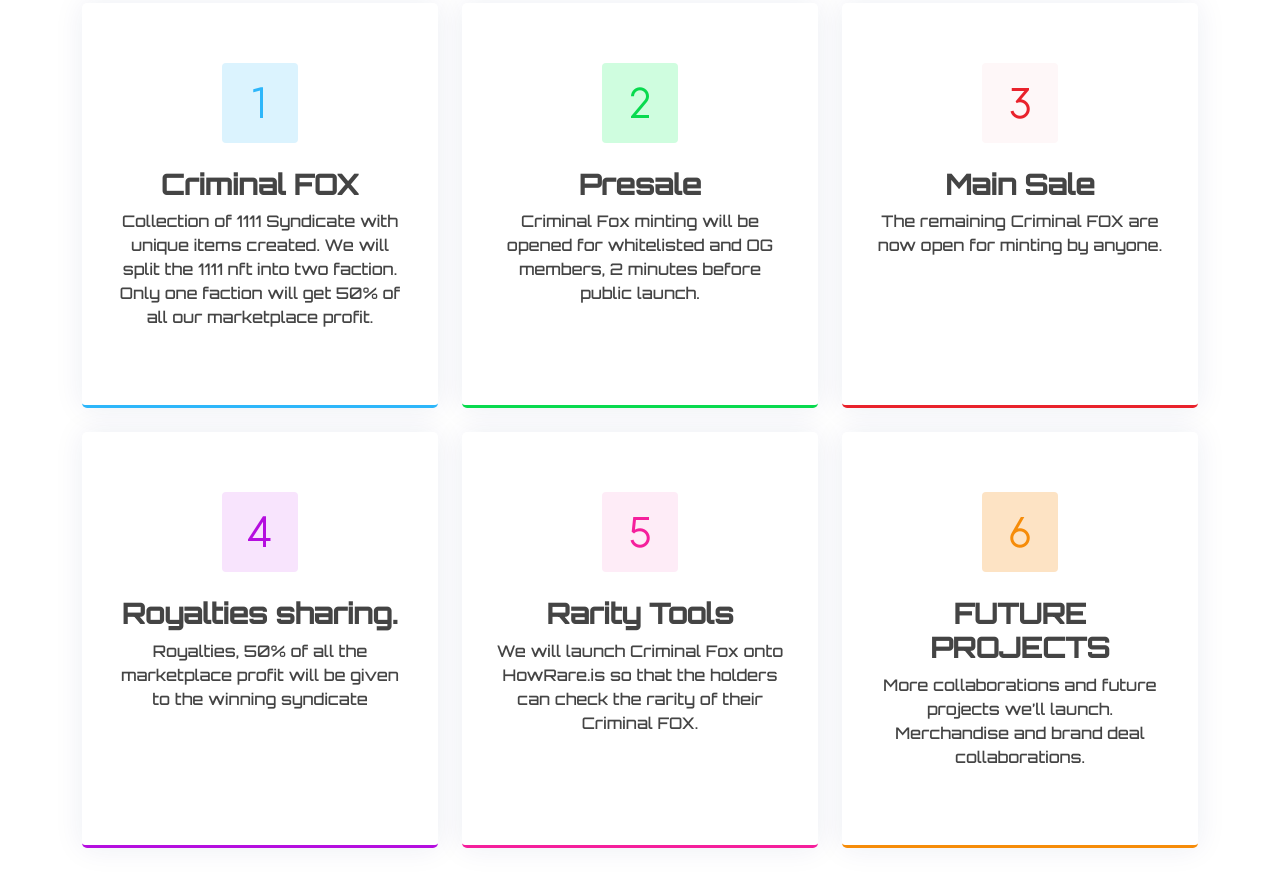
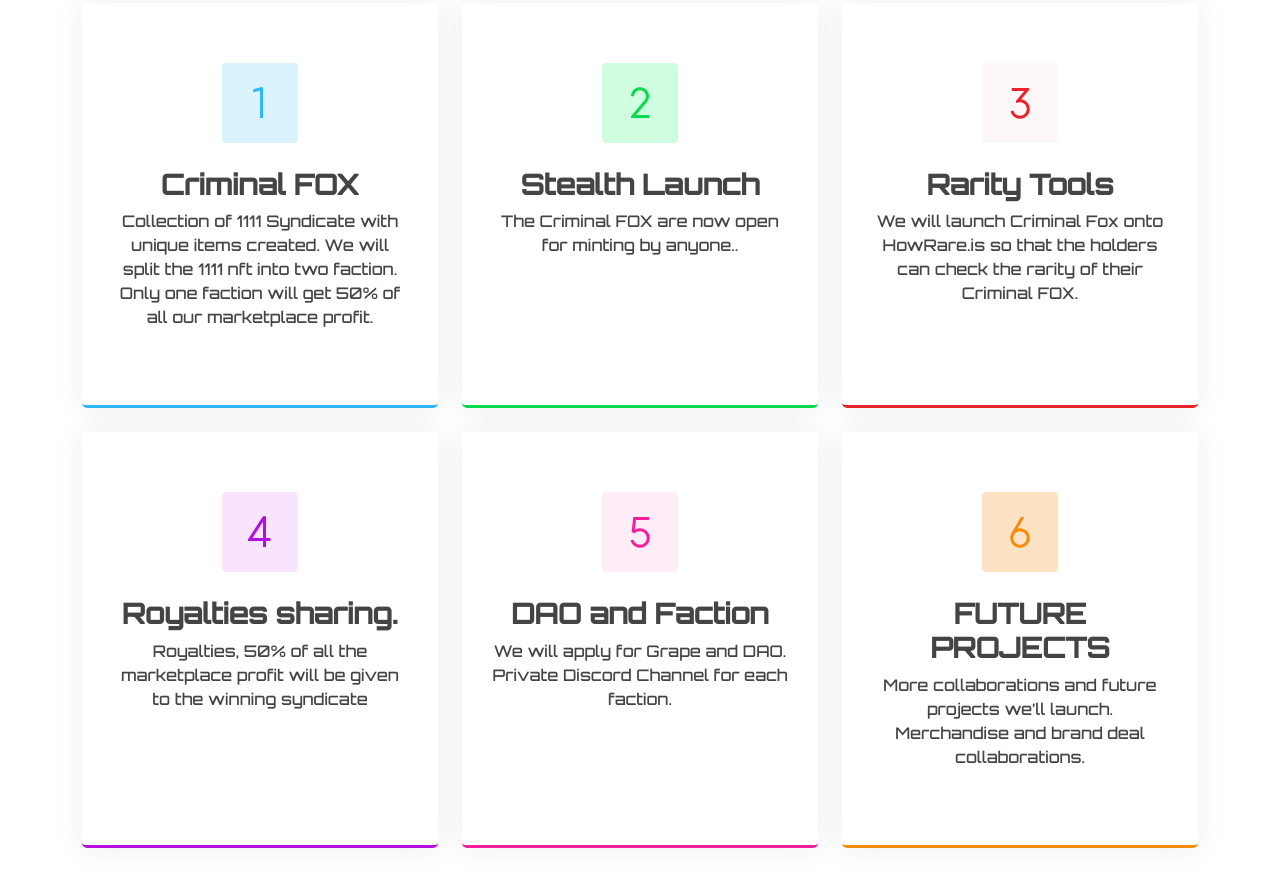
Before and after one commit to jazgozum/CriminalFox, a plain HTML site: page index.html in a window 1280 px wide. Shown: the part 2165-3051 px from the top of the page. Drawn offline with Linux system fonts and the light colour scheme.

Commit message:
edit key

```diff
--- a/index.html
+++ b/index.html
@@ -646,8 +646,8 @@
           <div class="col-lg-4 col-md-6" data-aos="fade-up" data-aos-delay="400">
             <div class="service-box green">
               <i class="ri-number-2 icon"></i>
-              <h3>Presale</h3>
-              <p>Criminal Fox minting will be opened for whitelisted and OG members, 2 minutes before public launch.</p>
+              <h3>Stealth Launch</h3>
+              <p>The Criminal FOX are now open for minting by anyone..</p>
 
             </div>
           </div>
@@ -655,8 +655,8 @@
           <div class="col-lg-4 col-md-6" data-aos="fade-up" data-aos-delay="500">
             <div class="service-box red">
               <i class="ri-number-3 icon"></i>
-              <h3>Main Sale</h3>
-              <p>The remaining Criminal FOX are now open for minting by anyone.</p>
+              <h3>Rarity Tools</h3>
+              <p>We will launch Criminal Fox onto HowRare.is so that the holders can check the rarity of their Criminal FOX.</p>
 
             </div>
           </div>
@@ -673,8 +673,8 @@
           <div class="col-lg-4 col-md-6" data-aos="fade-up" data-aos-delay="700">
             <div class="service-box pink">
               <i class="ri-number-5 icon"></i>
-              <h3>Rarity Tools</h3>
-              <p>We will launch Criminal Fox onto HowRare.is so that the holders can check the rarity of their Criminal FOX.</p>
+              <h3>DAO and Faction</h3>
+              <p>We will apply for Grape and DAO. Private Discord Channel for each faction.</p>
 
             </div>
           </div>
```
